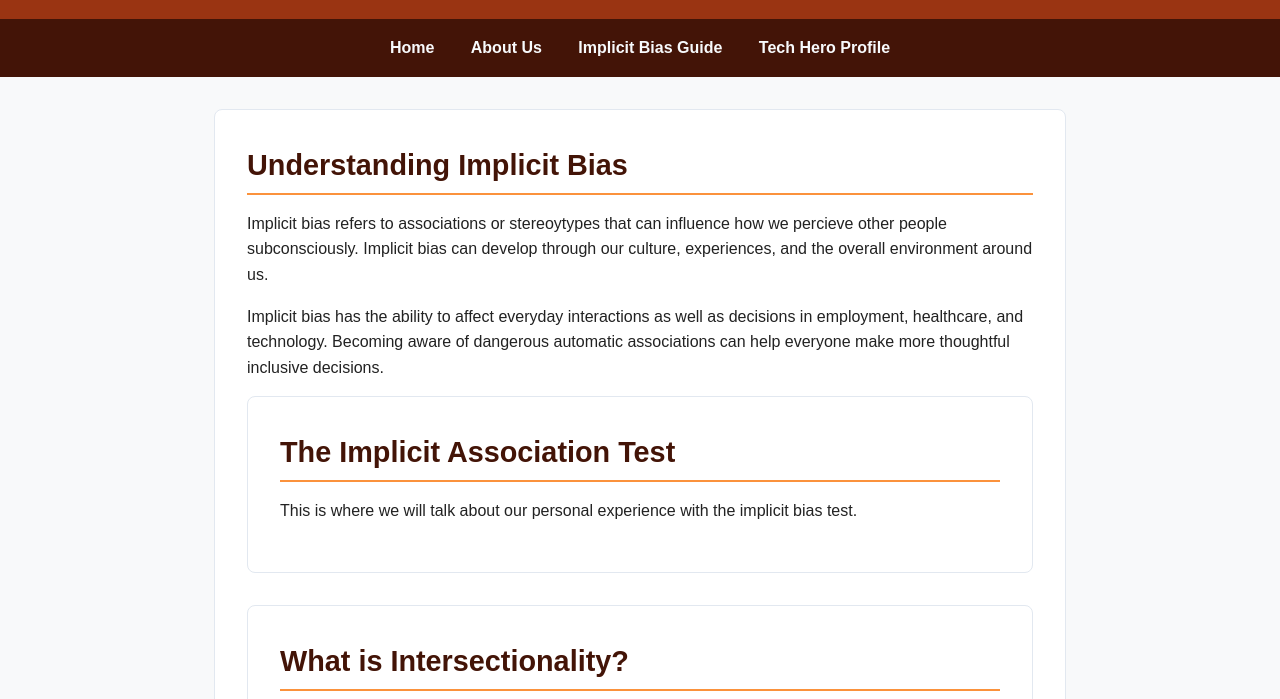
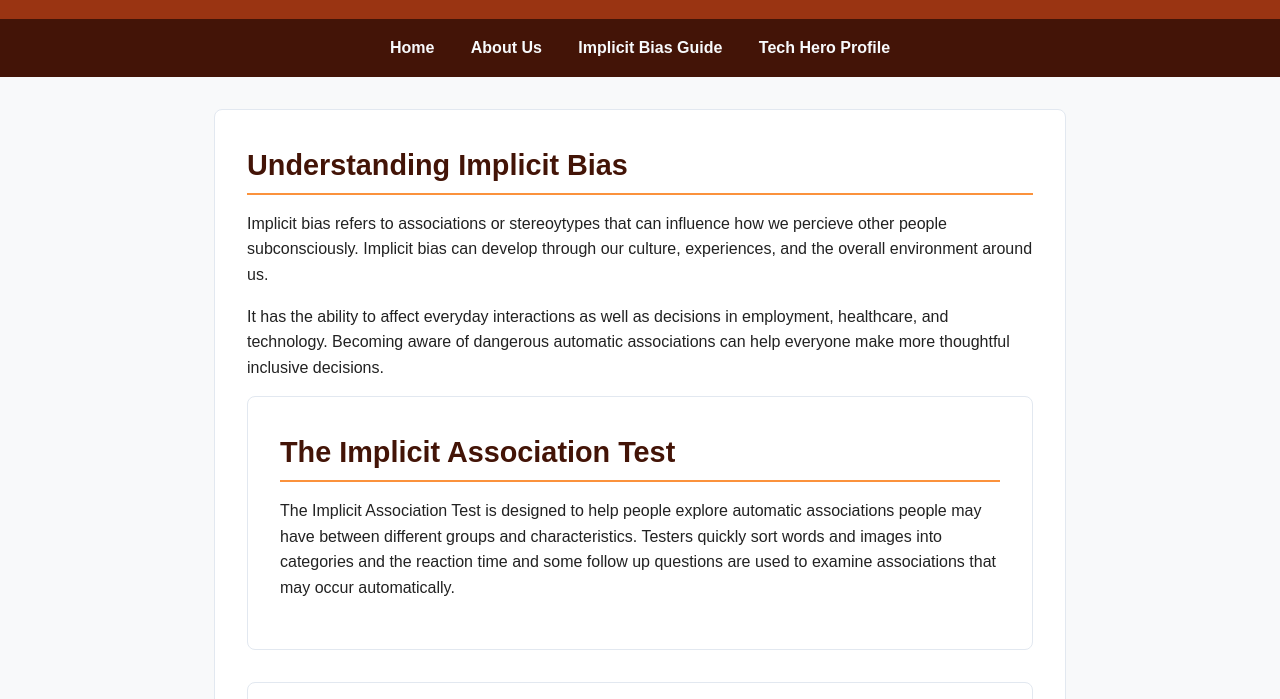
Before and after one commit to jlvogel2-sys/LIS500, a plain HTML site: page resource.html in a window 1280 px wide. Shown: the part 101-800 px from the top of the page. Drawn offline with Linux system fonts and the light colour scheme.

Commit message:
Update resource.html
Added background on IAT

```diff
--- a/resource.html
+++ b/resource.html
@@ -25,12 +25,13 @@
       <!-- RY: I added a definition of implicit bias to add a simple introduction to the topic on the webiste. I included the mention of environment influences and subconscious effects so the involuntary portions of implicit bias are explained as well. -->
       <p> Implicit bias refers to associations or stereoytypes that can influence how we percieve other people subconsciously. Implicit bias can develop through our culture, experiences, and the overall environment around us. </p>
        <!-- RY: I wanted to also explain the reasoning behind the importance of implicit bias rather than just defining what it is. -->
-      <p> Implicit bias has the ability to affect everyday interactions as well as decisions in employment, healthcare, and technology. Becoming aware of dangerous automatic associations can help everyone make more thoughtful inclusive decisions.</p>
+      <p> It has the ability to affect everyday interactions as well as decisions in employment, healthcare, and technology. Becoming aware of dangerous automatic associations can help everyone make more thoughtful inclusive decisions.</p>
 
 
     <section>
       <h2>The Implicit Association Test</h2>
-      <p>This is where we will talk about our personal experience with the implicit bias test.</p>
+       <!-- RY: I added some background on the IAT prior to talking about our group's general experience with it so that the reader has more context prior to reading our general reflection. -->
+      <p>The Implicit Association Test is designed to help people explore automatic associations people may have between different groups and characteristics. Testers quickly sort words and images into categories and the reaction time and some follow up questions are used to examine associations that may occur automatically.</p>
     </section>
 
     <!-- I wanted to first define intersectionality as a whole and included a passage from Patricia Hill Collins. - JV -->
```
